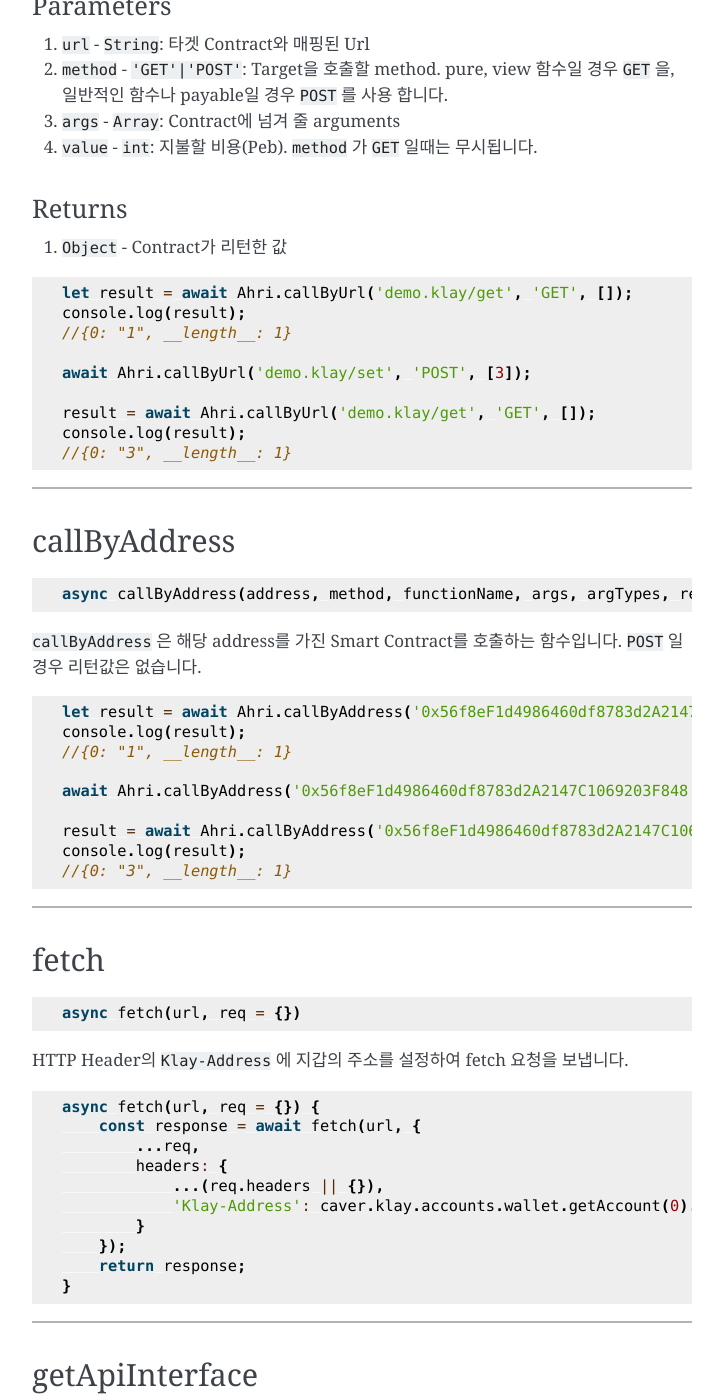
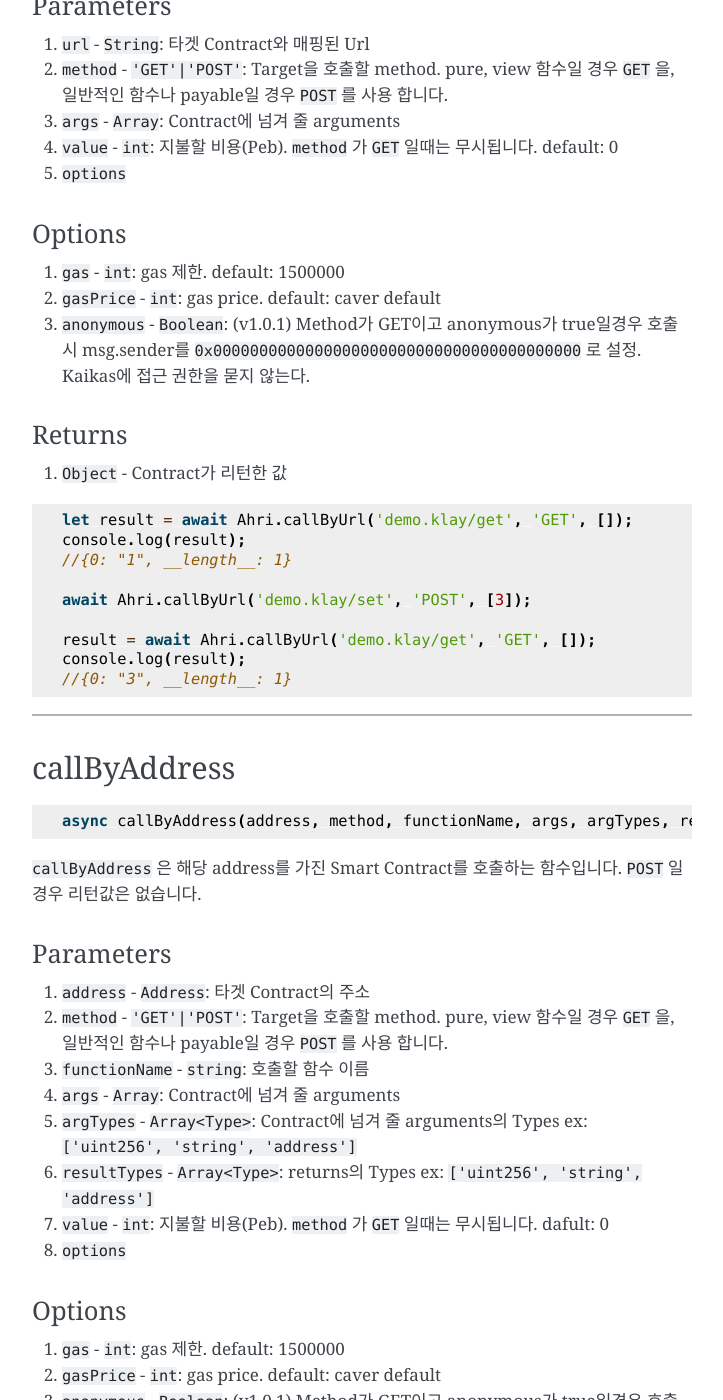
Before and after one commit to KumihoProject/Kumiho, a Sphinx documentation site: the page built from docs/source/Ahri.rst, in a window 1280 px wide and 1400 px high, scrolled down 1190 px. Shown: the whole window, without its empty margins (388-1111 px from the left). Built offline with Sphinx 7.4.7, drawn with Linux system fonts in a browser that asks for light colours; some of the changed text lies outside the part shown.

Commit message:
anonymous 추가

```diff
--- a/docs/source/Ahri.rst
+++ b/docs/source/Ahri.rst
@@ -72,7 +72,16 @@ Parameters
 1. ``url`` - ``String``: 타겟 Contract와 매핑된 Url
 2. ``method`` - ``'GET'|'POST'``: Target을 호출할 method. pure, view 함수일 경우 ``GET`` 을, 일반적인 함수나 payable일 경우 ``POST`` 를 사용 합니다.
 3. ``args`` - ``Array``: Contract에 넘겨 줄 arguments
-4. ``value`` - ``int``: 지불할 비용(Peb). ``method`` 가 ``GET`` 일때는 무시됩니다.
+4. ``value`` - ``int``: 지불할 비용(Peb). ``method`` 가 ``GET`` 일때는 무시됩니다. default: 0
+5. ``options``
+
+----------
+Options
+----------
+
+1. ``gas`` - ``int``: gas 제한. default: 1500000
+2. ``gasPrice`` - ``int``: gas price. default: caver default
+3. ``anonymous`` - ``Boolean``: (v1.0.1) Method가 GET이고 anonymous가 true일경우 호출시 msg.sender를 ``0x0000000000000000000000000000000000000000`` 로 설정. Kaikas에 접근 권한을 묻지 않는다.
 
 ----------
 Returns
@@ -102,6 +111,27 @@ callByAddress
     async callByAddress(address, method, functionName, args, argTypes, resultTypes, value = 0, options = {})
 
 ``callByAddress`` 은 해당 address를 가진 Smart Contract를 호출하는 함수입니다. ``POST`` 일 경우 리턴값은 없습니다.
+
+----------
+Parameters
+----------
+
+1. ``address`` - ``Address``: 타겟 Contract의 주소
+2. ``method`` - ``'GET'|'POST'``: Target을 호출할 method. pure, view 함수일 경우 ``GET`` 을, 일반적인 함수나 payable일 경우 ``POST`` 를 사용 합니다.
+3. ``functionName`` - ``string``: 호출할 함수 이름
+4. ``args`` - ``Array``: Contract에 넘겨 줄 arguments
+5. ``argTypes`` - ``Array<Type>``: Contract에 넘겨 줄 arguments의 Types ex: ``['uint256', 'string', 'address']``
+6. ``resultTypes`` - ``Array<Type>``: returns의 Types ex: ``['uint256', 'string', 'address']``
+7. ``value`` - ``int``: 지불할 비용(Peb). ``method`` 가 ``GET`` 일때는 무시됩니다. dafult: 0
+8. ``options``
+
+----------
+Options
+----------
+
+1. ``gas`` - ``int``: gas 제한. default: 1500000
+2. ``gasPrice`` - ``int``: gas price. default: caver default
+3. ``anonymous`` - ``Boolean``: (v1.0.1) Method가 GET이고 anonymous가 true일경우 호출시 msg.sender를 ``0x0000000000000000000000000000000000000000`` 로 설정. Kaikas에 접근 권한을 묻지 않는다.
 
 .. code-block:: javascript
 
```
